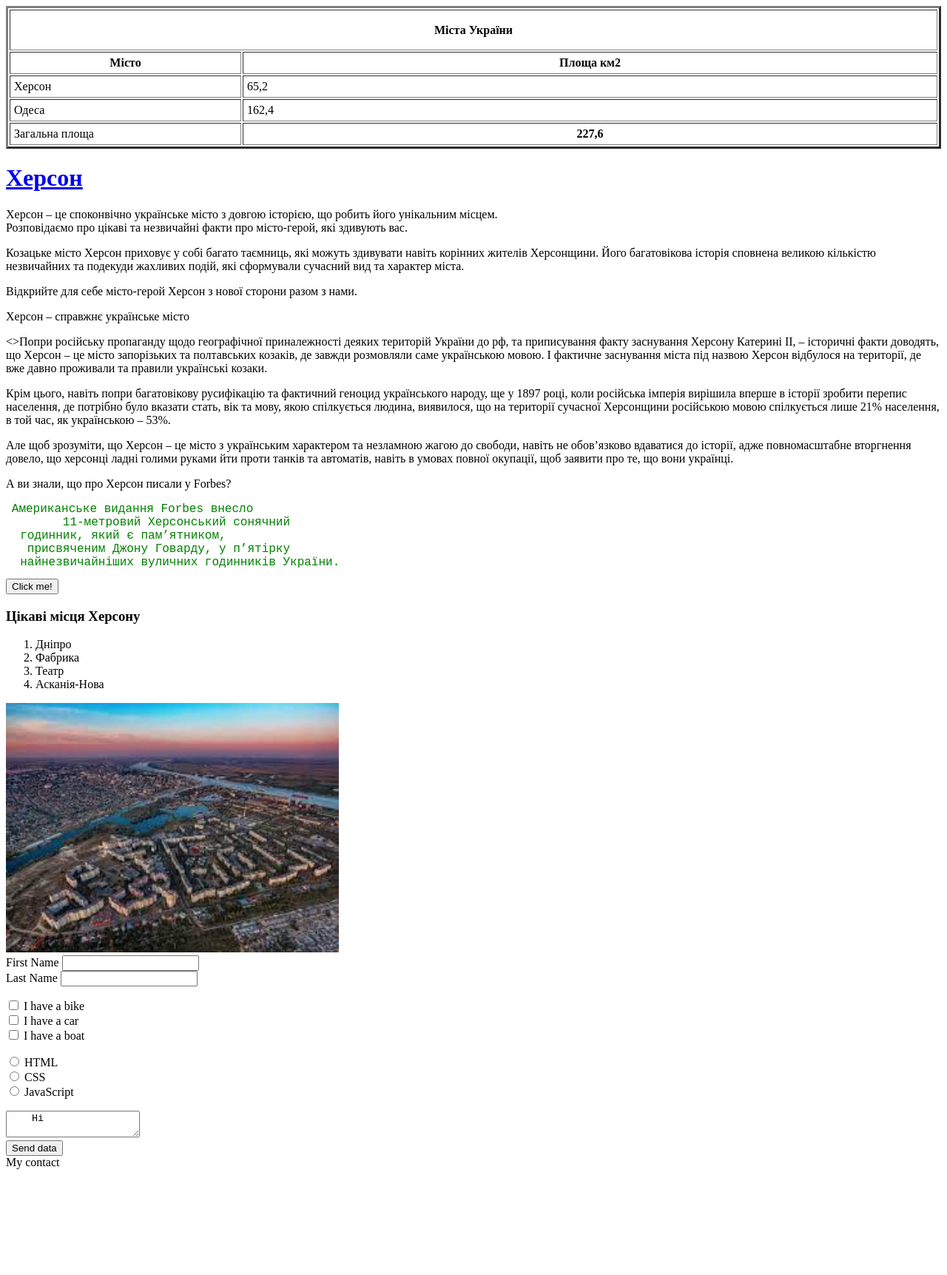
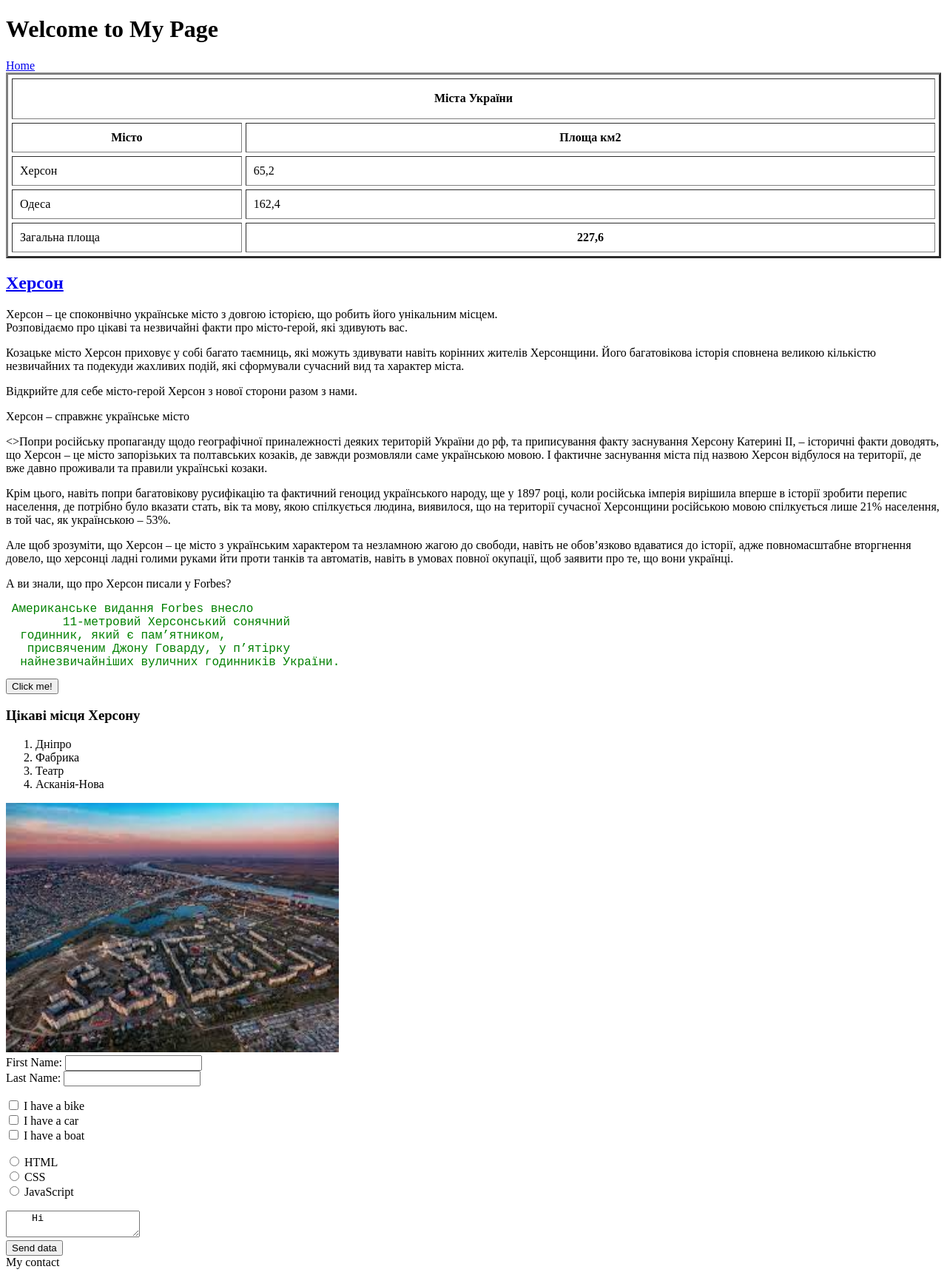
Before and after one commit to Anastasia0k/AnastasiaCiganova8, a plain HTML site: page index.html in a window 1280 px wide. Shown: the whole page at 74% size. Before the commit the page ends 1588 px from the top, so only its background shows below. Drawn offline with Linux system fonts and the light colour scheme.

Commit message:
Update index.html Add forms and table

```diff
--- a/index.html
+++ b/index.html
@@ -6,14 +6,17 @@
   </head>
 <body>
   <header>
+    <h1>Welcome to My Page</h1>
   </header>
   <nav>
-
+<a href="index.html"> Home </a>
   </nav>
-  <table border="3" cellpadding="5" cellspasing="5" width="100%">
+   <main>
+     <section>
+  <table border="3" cellpadding="10" cellspacing="5" width="100%">
     <thead>
       <tr height="55px">
-        <th colspan=2> Міста України</th>
+        <th colspan="2"> Міста України</th>
       </tr>
     </thead>
     <tbody>
@@ -37,11 +40,11 @@
       </tr>
     </tfoot>
   </table>
+</section>
 
 
 
-
-
+<section>
  <a href="https://miskrada.kherson.ua/"><h1> Херсон</h1> </a>
 
 
@@ -108,14 +111,14 @@
 </ol>
 
 <img src="kherson.jpg" width="450">
+ </section>
+<section>
 
-
-
-<form action="a" method="get">
-<label for="name"> First Name </label>
+<form action="#" method="get">
+<label for="name"> First Name: </label>
       <input type="text" id="name" name="input_name" required>
       <br>
-      <label for="name"> Last Name </label>
+      <label for="name"> Last Name: </label>
       <input type="text" id="lname" name="last_name" required>
       <p>
           <input type="checkbox" id="vehicle1" name="vehicle1" value="Bike">
@@ -142,9 +145,12 @@
 
 
 </form>
+  </section>
+      </main>
 <footer>
   My contact
 </footer>
+
   </body>
 
   </html>
```
